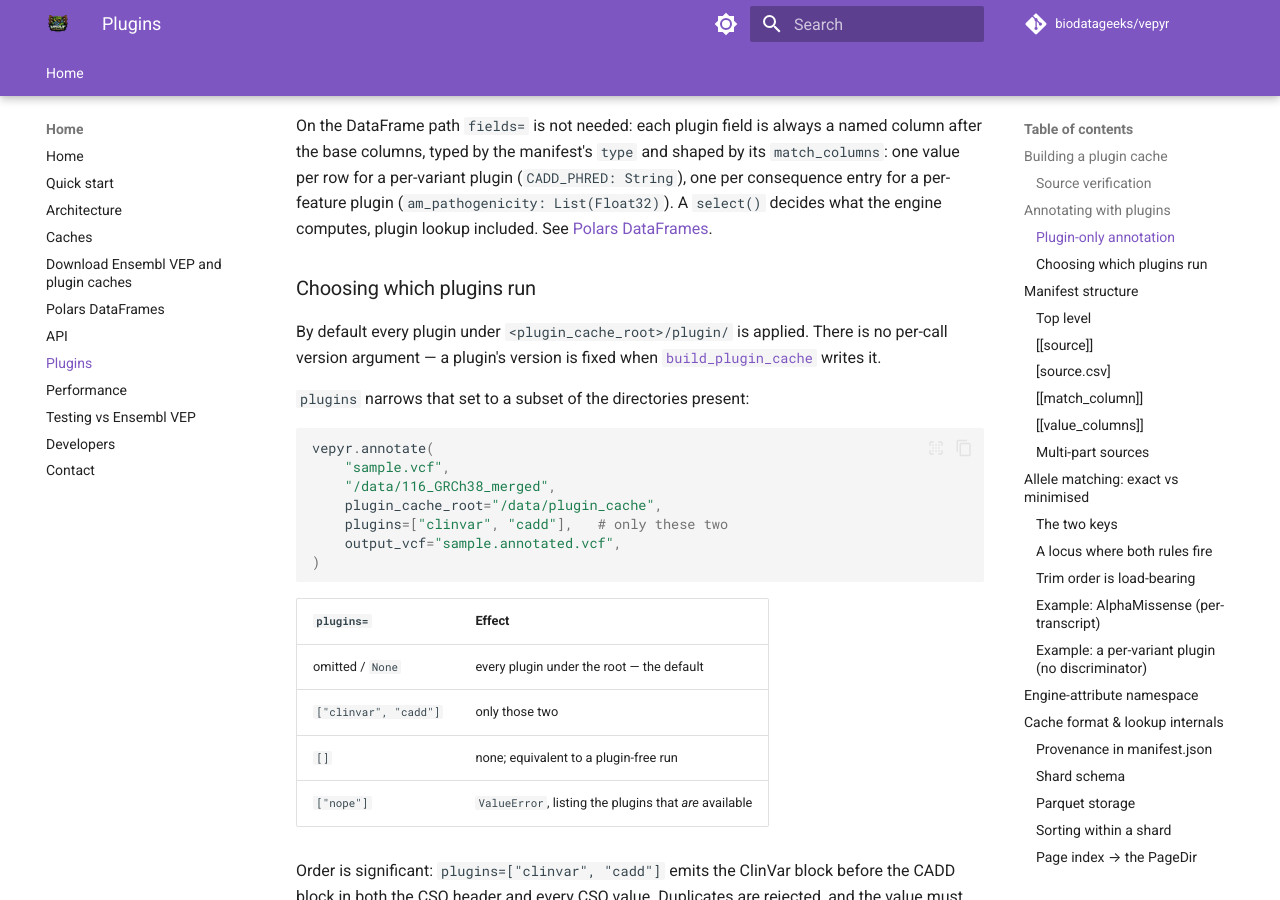
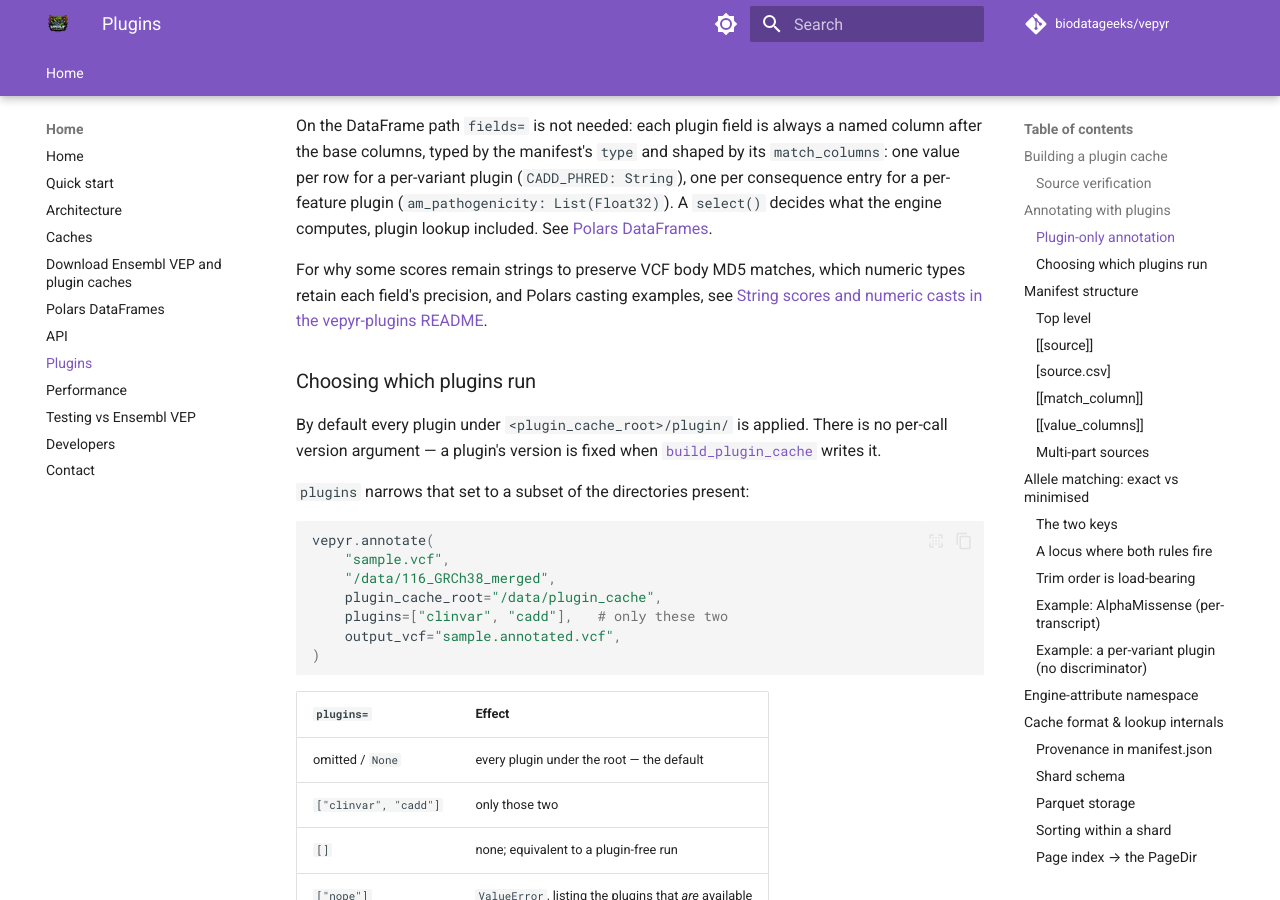
Before and after one commit to biodatageeks/vepyr, an MkDocs documentation site: the page built from docs/plugins.md, in a window 1280 px wide and 900 px high, scrolled down 2575 px. Built offline with MkDocs 1.6.1 and Material for MkDocs 9.7.7, drawn with Linux system fonts in a browser that asks for light colours; comment, search, counter and statistics services are not loaded.

Commit message:
docs: link plugin numeric casting guidance

```diff
--- a/docs/dataframes.md
+++ b/docs/dataframes.md
@@ -161,6 +161,10 @@ type come from the plugin's manifest, not from the CSQ text it travels in:
   CADD's scores are declared `Utf8` so the VCF reproduces the source digits
   exactly, which is why `CADD_PHRED` is a string; cast it when you need a
   number.
+
+See [String scores and numeric casts in the vepyr-plugins README](https://github.com/biodatageeks/vepyr-plugins/blob/master/README.md#string-scores-and-numeric-casts)
+for per-field numeric types and Polars examples covering scalar columns,
+consequence-aligned lists and multiple scores inside a dbNSFP element.
 
 The engine only runs the plugin lookup, and only builds the CSQ string the
 values are carried in, when a query reads one of those columns:
--- a/docs/plugins.md
+++ b/docs/plugins.md
@@ -118,6 +118,10 @@ shaped by its `match_columns`: one value per row for a per-variant plugin
 (`am_pathogenicity: List(Float32)`). A `select()` decides what the engine
 computes, plugin lookup included. See
 [Polars DataFrames](dataframes.md#plugin-columns).
+
+For why some scores remain strings to preserve VCF body MD5 matches, which
+numeric types retain each field's precision, and Polars casting examples,
+see [String scores and numeric casts in the vepyr-plugins README](https://github.com/biodatageeks/vepyr-plugins/blob/master/README.md#string-scores-and-numeric-casts).
 
 ### Choosing which plugins run
 
```
